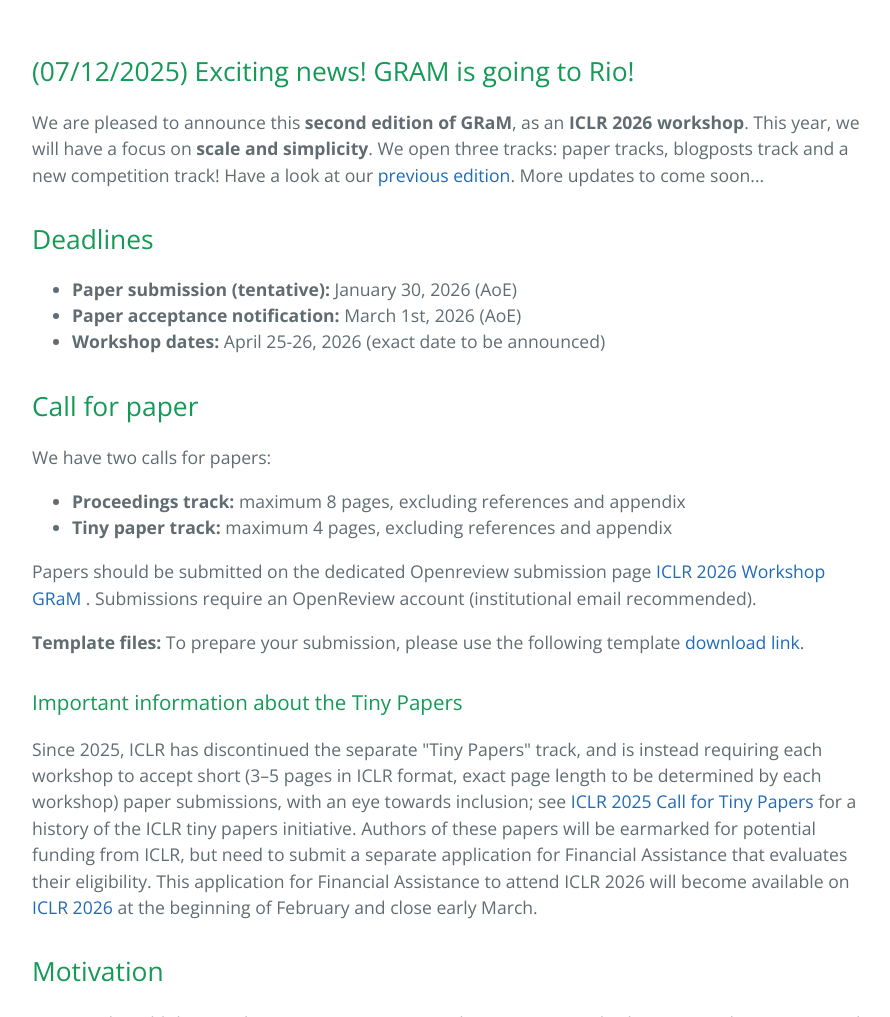
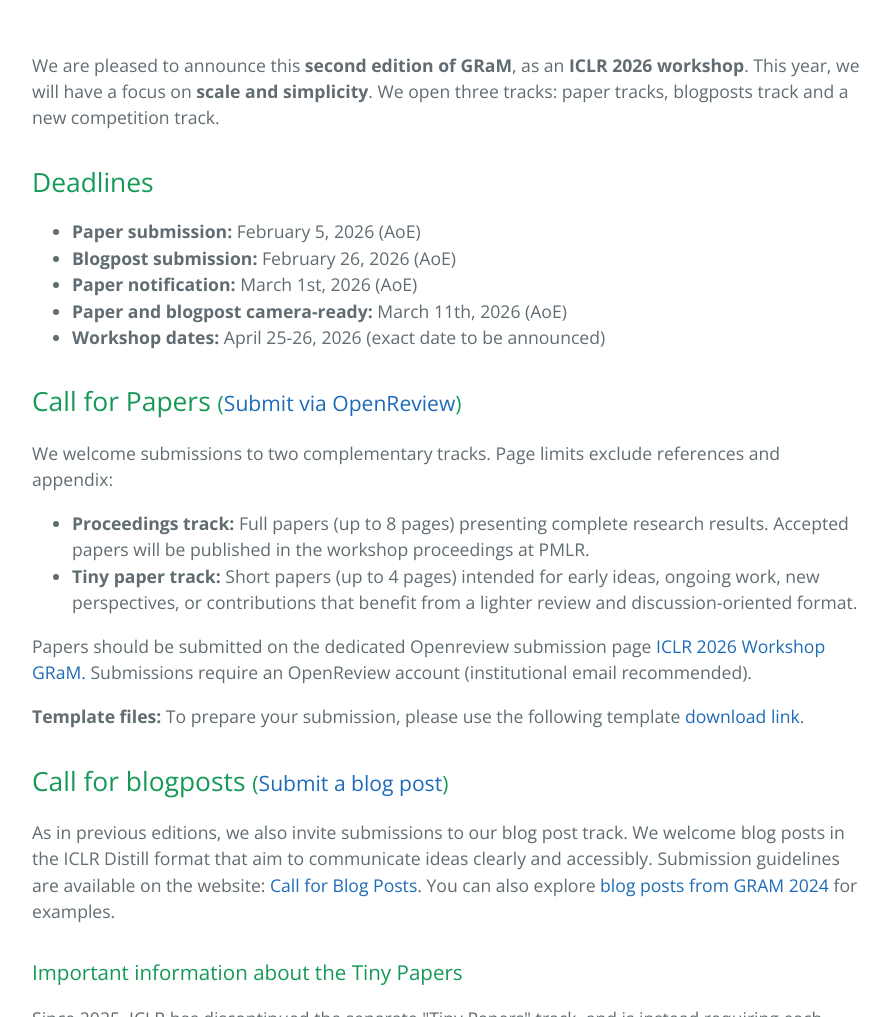
Before and after one commit to gram-workshop/gram-workshop.github.io, a Jekyll site: the page index.html, which Jekyll copies as it is, in a window 1280 px wide and 1400 px high. Shown: the part 383-1400 px from the top of the window, without its empty margins (192-1082 px from the left). Built offline with Jekyll 4.4.1, drawn with Linux system fonts in a browser that asks for light colours.

Commit message:
changing paper deadline, adding blogpost deadline

```diff
--- a/index.html
+++ b/index.html
@@ -52,9 +52,9 @@
         <a href="./index.html" class="btn">GRaM</a>
         <!-- UNCOMMENT HERE AND FILL WITH NEW INFORMATION WHEN WE HAVE CONFIRMED SCHEDULE AND SPEAKERS -->
         <!-- <a href="./cfp.html" class="btn">Call for papers</a> -->
-        <!-- <a href="./faq.html", class="btn">FAQs </a> -->
-        <!-- <a href="./speakers.html", class="btn">Speakers</a> -->
-        <!-- <a href="./schedule.html", class="btn">Schedule</a> -->
+        <!-- <a href="./faq.html" class="btn">FAQs</a> -->
+        <!-- <a href="./speakers.html" class="btn">Speakers</a> -->
+        <!-- <a href="./schedule.html" class="btn">Schedule</a> -->
         <a href="./archive.html" class="btn">Previous Editions</a>
     </header>
     <div style="display: flex; justify-content: center; align-items: center; margin-top: 20px;">
@@ -69,36 +69,66 @@
 
 
 
-        <h2 id="motivation">(07/12/2025) Exciting news! GRAM is going to Rio!</h2>
+        <!-- <h2 id="motivation">(07/12/2025) Exciting news! GRAM is going to Rio!</h2> -->
 
         <p>We are pleased to announce this <strong>second edition of GRaM</strong>, as an <strong>ICLR 2026
                 workshop</strong>. This year, we will have a focus on <strong>scale and simplicity</strong>. We open
-            three tracks: paper tracks, blogposts track and a new competition track! Have a look at our <a
-                href="./archive.html">previous edition</a>. More updates to come soon...</p>
+            three tracks: paper tracks, blogposts track and a new competition track.</p>
 
         <h2 id="motivation">Deadlines</h2>
         <ul>
-            <li><strong>Paper submission (tentative):</strong> January 30, 2026 (AoE)</li>
-            <li><strong>Paper acceptance notification:</strong> March 1st, 2026 (AoE)</li>
+            <li><strong>Paper submission:</strong> February 5, 2026 (AoE)</li>
+            <li><strong>Blogpost submission:</strong> February 26, 2026 (AoE)</li>
+            <li><strong>Paper notification:</strong> March 1st, 2026 (AoE)</li>
+            <li><strong>Paper and blogpost camera-ready:</strong> March 11th, 2026 (AoE)</li>
             <li><strong>Workshop dates:</strong> April 25-26, 2026 (exact date to be announced)</li>
         </ul>
 
-        <h2 id="motivation">Call for paper</h2>
+        <h2 id="motivation">Call for Papers
+          <small>
+            (<a href="https://openreview.net/group?id=ICLR.cc/2026/Workshop/GRaM">Submit via OpenReview</a>)
+        </small>
+        </h2>
         <p>
-            We have two calls for papers:
+            We welcome submissions to two complementary tracks. Page limits exclude references and appendix:
+        </p>
         <ul>
-            <li><strong>Proceedings track:</strong> maximum 8 pages, excluding references and appendix</li>
-            <li><strong>Tiny paper track:</strong> maximum 4 pages, excluding references and appendix</li>
+            <li>
+                <strong>Proceedings track:</strong>
+                Full papers (up to 8 pages) presenting complete research results.
+                Accepted papers will be published in the workshop proceedings at PMLR.
+            </li>
+            <li>
+                <strong>Tiny paper track:</strong>
+                Short papers (up to 4 pages) intended for early ideas, ongoing work, new perspectives, or contributions that benefit from a lighter review and discussion-oriented format.
+            </li>
         </ul>
-        </p>
+
         <p> Papers should be submitted on the dedicated Openreview submission page <a
-                href="https://openreview.net/group?id=ICLR.cc/2026/Workshop/GRaM"> ICLR 2026 Workshop GRaM
-            </a>. Submissions require an OpenReview account (institutional email recommended).
+                href="https://openreview.net/group?id=ICLR.cc/2026/Workshop/GRaM"> ICLR 2026 Workshop GRaM.
+            </a> Submissions require an OpenReview account (institutional email recommended).
         </p>
         <p>
             <strong>Template files:</strong> To prepare your submission, please use the following template
             <a href="assets/GRaM2026_template.zip" download>download link</a>.
         </p>
+
+        <h2 id="motivation">Call for blogposts
+          <small>
+            (<a href="https://gram-blogposts.github.io/2026/about/">Submit a blog post</a>)
+        </small>
+        </h2>
+        <p>
+          As in previous editions, we also invite submissions to our blog post track.
+          We welcome blog posts in the ICLR Distill format that aim to communicate ideas clearly and accessibly.
+          Submission guidelines are available on the website:
+          <a href="https://gram-blogposts.github.io/2026/about/">Call for Blog Posts</a>.
+          You can also explore
+          <a href="https://gram-blogposts.github.io/2024/">blog posts from GRAM 2024</a>
+          for examples.
+        </p>
+
+
 
         <h3 id="motivation">Important information about the Tiny Papers</h3>
         <p>
```
Also changed, not shown: 6 other files.
